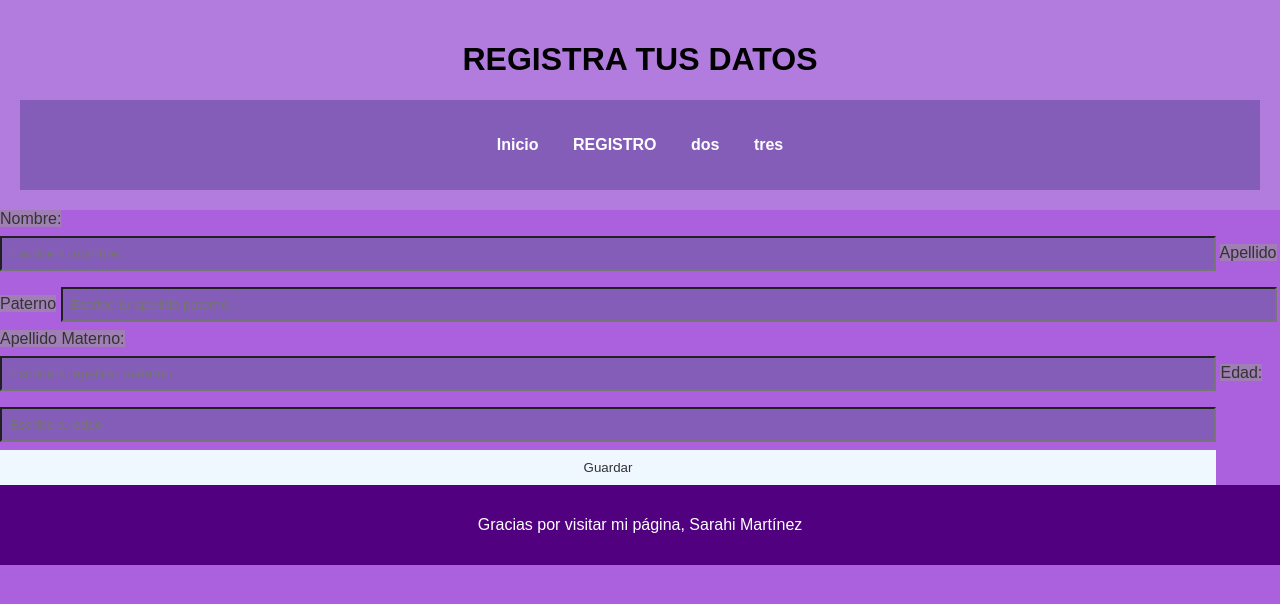
After one commit to martinezsarahi5003-star/LSMM, a Django app: template Martinez/templates/Martinez/formregistro.html in a window 1280 px wide. The commit adds this page. Shown: the top 604 px of the page. Run offline with Django 5.2, Linux system fonts and the light colour scheme; the template is opened without the code that fills it, so the values that code supplies are empty.

Commit message:
cree folmulario

```diff
--- a/LSMM/urls.py
+++ b/LSMM/urls.py
@@ -21,4 +21,6 @@ from Martinez import views
 urlpatterns = [
     path('admin/', admin.site.urls),
     path('', views.inicio)
+    path('inicio' , views.inicio),
+    path('registro', views.registro),
 ]
--- a/Martinez/static/Martinez/style.css
+++ b/Martinez/static/Martinez/style.css
@@ -63,3 +63,31 @@ footer {
     text-align: center;
     padding: 15px;
 }
+
+form{
+background-color:#9f7fb4
+width: 350px;
+margin: 20px auto;
+padding: 20px;
+border-radius: 10px;
+}
+input, select, textarea{
+    width: 100%;
+    width: 95%;
+    padding: 8px;
+    margin: 8px 0;
+    box-sizing: border-box;
+    background-color:#845db8
+
+}
+button{
+    background-color: aliceblue;
+    color:#333;
+    padding: 10px;
+    border: none;
+    width: 95%;
+    cursor: pointer;
+}
+label{
+    background-color: #9f7fb4;
+}
--- /dev/null
+++ b/Martinez/templates/Martinez/formregistro.html
@@ -0,0 +1,46 @@
+{% load static %}
+<!DOCTYPE html>
+<html lang="es">
+<head>
+    <meta charset="UTF-8">
+    <meta name="viewport" content="width=device-width, initial-scale=1.0">
+    <title>REGISTRO</title>
+
+    <link rel="stylesheet" href="{% static 'Martinez/style.css' %}">
+</head>
+
+<body>
+
+    <!-- ENCABEZADO -->
+    <header>
+        <h1>REGISTRA TUS DATOS</h1>
+
+        <!-- MENÚ DE NAVEGACIÓN -->
+        <nav>
+            <ul>
+                <li><a href="inicio">Inicio</a></li>
+                <li><a href="registro">REGISTRO</a></li>
+                <li><a href="#">dos</a></li>
+                <li><a href="#">tres</a></li>
+            </ul>
+        </nav>
+    </header>
+</form method="POST">
+  <label>Nombre:</label>
+  <input type="text" name="nombre" placeholder="Escribe tu nombre..."required>
+  <label>Apellido Paterno</label>
+  <input type="text" name="apellidop" placeholder="Escribe tu apellido paterno..." required>
+  <label>Apellido Materno:</label>
+  <input type="text" name="apellidom" placeholder="Escribe tu apellido materno..." >
+  <label>Edad:</label>
+  <input type="number" name="edad" min="14" max="25" placeholder="Escribe tu edad" required>
+  <button type="submit">Guardar</button>
+
+</from>
+    <!-- PIE DE PÁGINA -->
+    <footer>
+        <p>Gracias por visitar mi página, Sarahi Martínez</p>
+    </footer>
+
+</body>
+</html>
--- a/Martinez/templates/Martinez/inicio.html
+++ b/Martinez/templates/Martinez/inicio.html
@@ -18,8 +18,8 @@
         <!-- MENÚ DE NAVEGACIÓN -->
         <nav>
             <ul>
-                <li><a href="#inicio">Inicio</a></li>
-                <li><a href="#">uno</a></li>
+                <li><a href="inicio">Inicio</a></li>
+                <li><a href="registro">REGISTRO</a></li>
                 <li><a href="#">dos</a></li>
                 <li><a href="#">tres</a></li>
             </ul>
--- a/Martinez/views.py
+++ b/Martinez/views.py
@@ -2,3 +2,5 @@ from django.shortcuts import render
 
 def inicio (request):
     return render (request, 'Martinez/inicio.html')
+def registro(request):
+    return render (request, 'Martinez/formregistro.html' )
```
